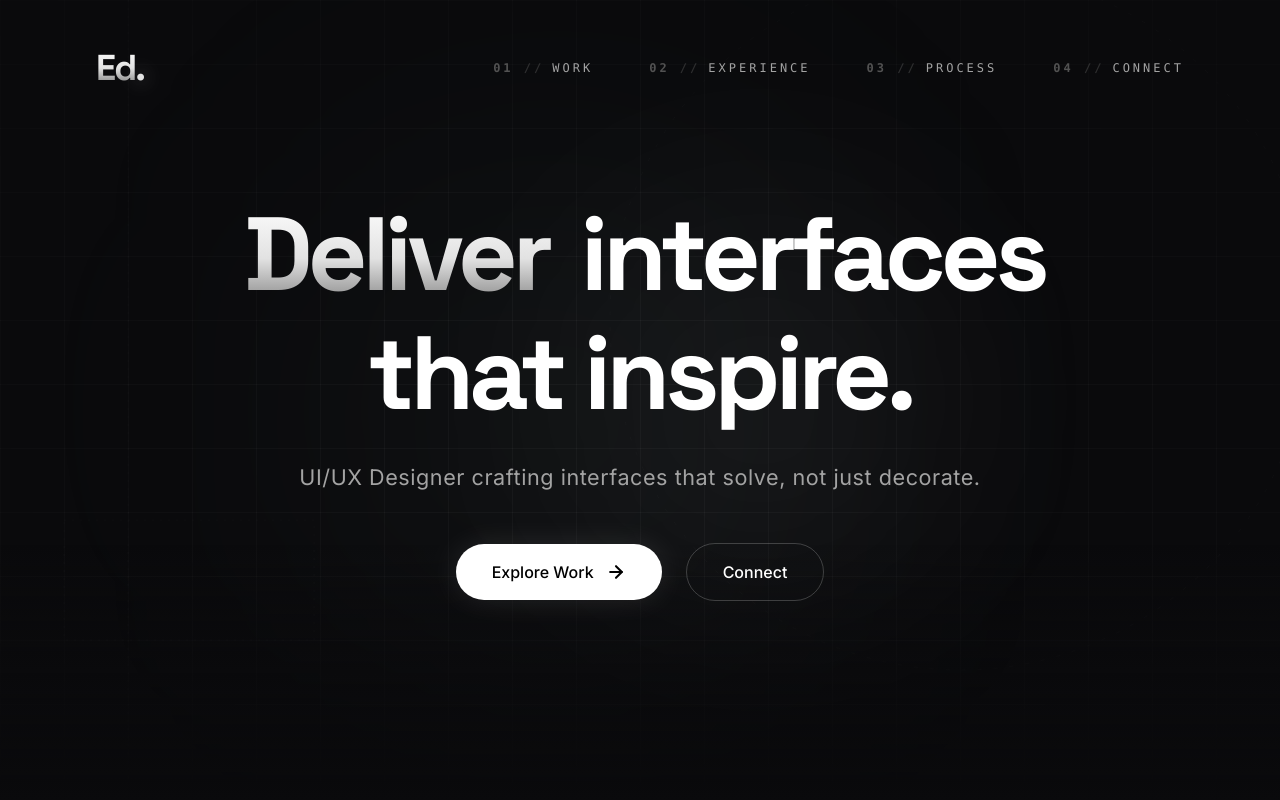
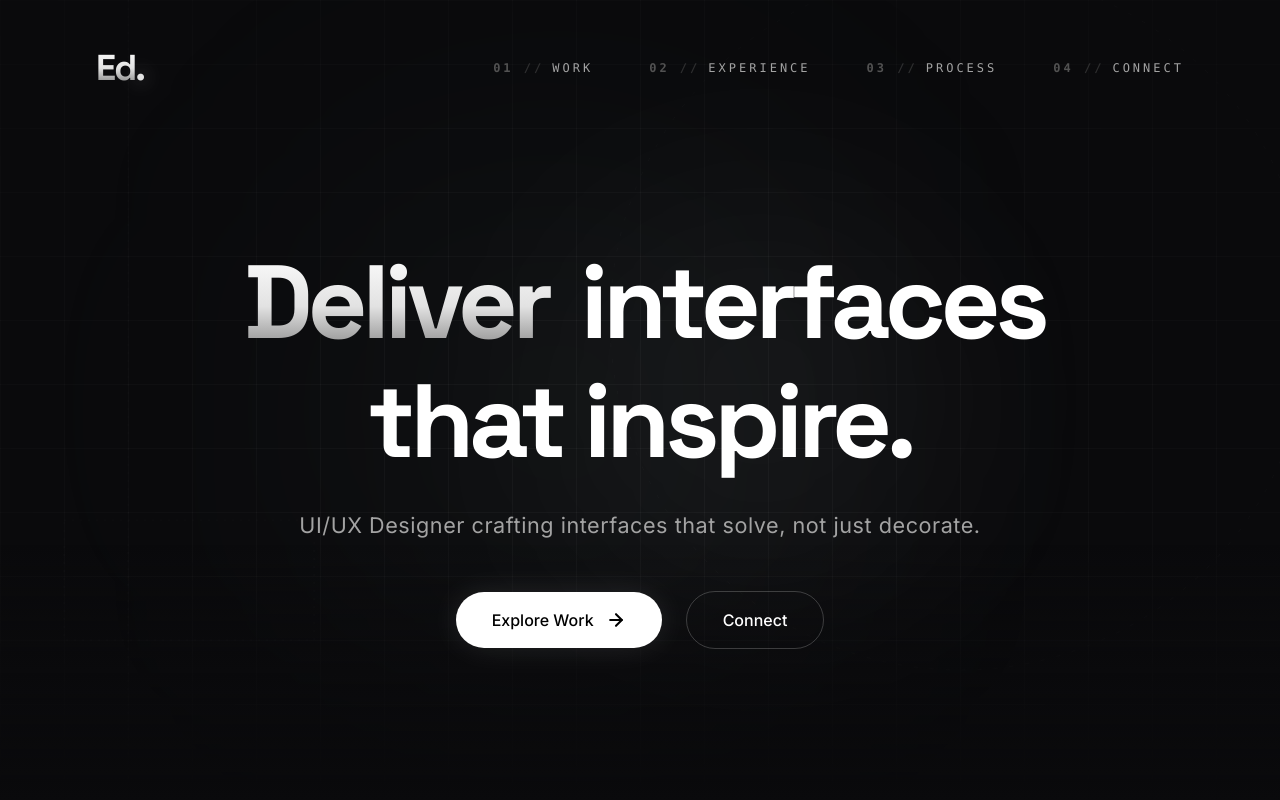
Before and after one commit to EdrianHernandez/Ed, a React (Vite) app: page / in a window 1280 px wide. Shown: the top 800 px of the page. Built offline with nearby package versions, Linux system fonts and the light colour scheme.

Commit message:
optimize hero page layout in landing page

```diff
--- a/src/components/Hero.tsx
+++ b/src/components/Hero.tsx
@@ -22,7 +22,7 @@ export function Hero() {
   };
 
   return (
-    <section className="min-h-screen flex flex-col justify-center px-6 md:px-12 lg:px-24 relative overflow-hidden bg-[#0a0a0c]">
+    <section className="min-h-screen flex flex-col justify-center px-6 md:px-12 lg:px-24 pt-16 md:pt-24 relative overflow-hidden bg-[#0a0a0c]">
       {/* Grid Pattern Background */}
       <div
         className="absolute inset-0 pointer-events-none z-0"
```
